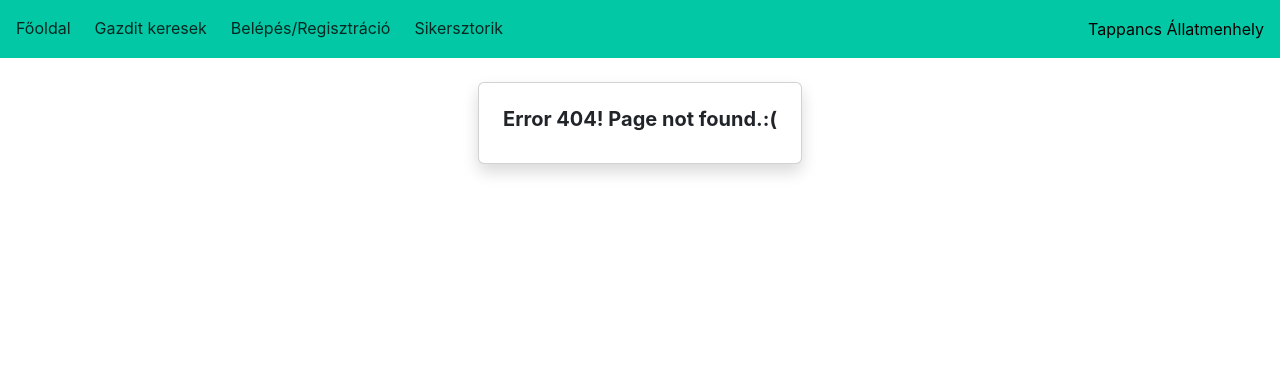
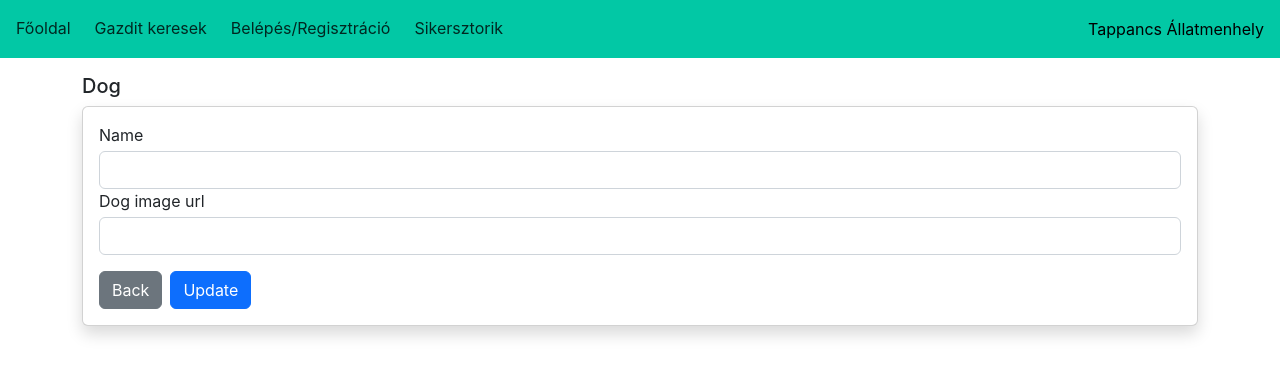
Before and after one commit to Julcsi4747/Animal-shelter-FE, a React (Create React App) app: page /dogs/1 in a window 1280 px wide. Before the commit this address led to /error. Shown: the top 376 px of the page. Built offline with nearby package versions, Linux system fonts and the light colour scheme; no server answers.

Commit message:
modify add dogs

```diff
--- a/src/App.tsx
+++ b/src/App.tsx
@@ -6,6 +6,7 @@ import AdoptPage from "./pages/AdoptPage/AdoptPage";
 import SuccessesPage from "./pages/SuccessesPage/SuccessesPage";
 import SignInPage from "./pages/SignInPage/SignInPage";
 import ErrorPage from "./pages/ErrorPage/ErrorPage";
+import DogPage from "./pages/DogPage/DogPage";
 
 
 function App() {
@@ -19,6 +20,7 @@ function App() {
               <Route path="/home" element={<HomePage />}/>
               <Route path="/signin" element={<SignInPage />}/>
               <Route path="/adopt" element={<AdoptPage />}/>
+              <Route path="/dogs/:id" element={<DogPage />} />
               <Route path="/successes" element={<SuccessesPage />}/>
               <Route path="/error" element={<ErrorPage />}/>
               <Route path="*" element={<Navigate to={"/error"} replace={true}/>}/>
--- a/src/pages/DogPage/DogPage.tsx
+++ b/src/pages/DogPage/DogPage.tsx
@@ -50,7 +50,7 @@ const DogPage = () => {
     };
 
     const goToAdoptPage = () => {
-        navigate("/dogs");
+        navigate("/adopt");
     };
 
     return (
```
